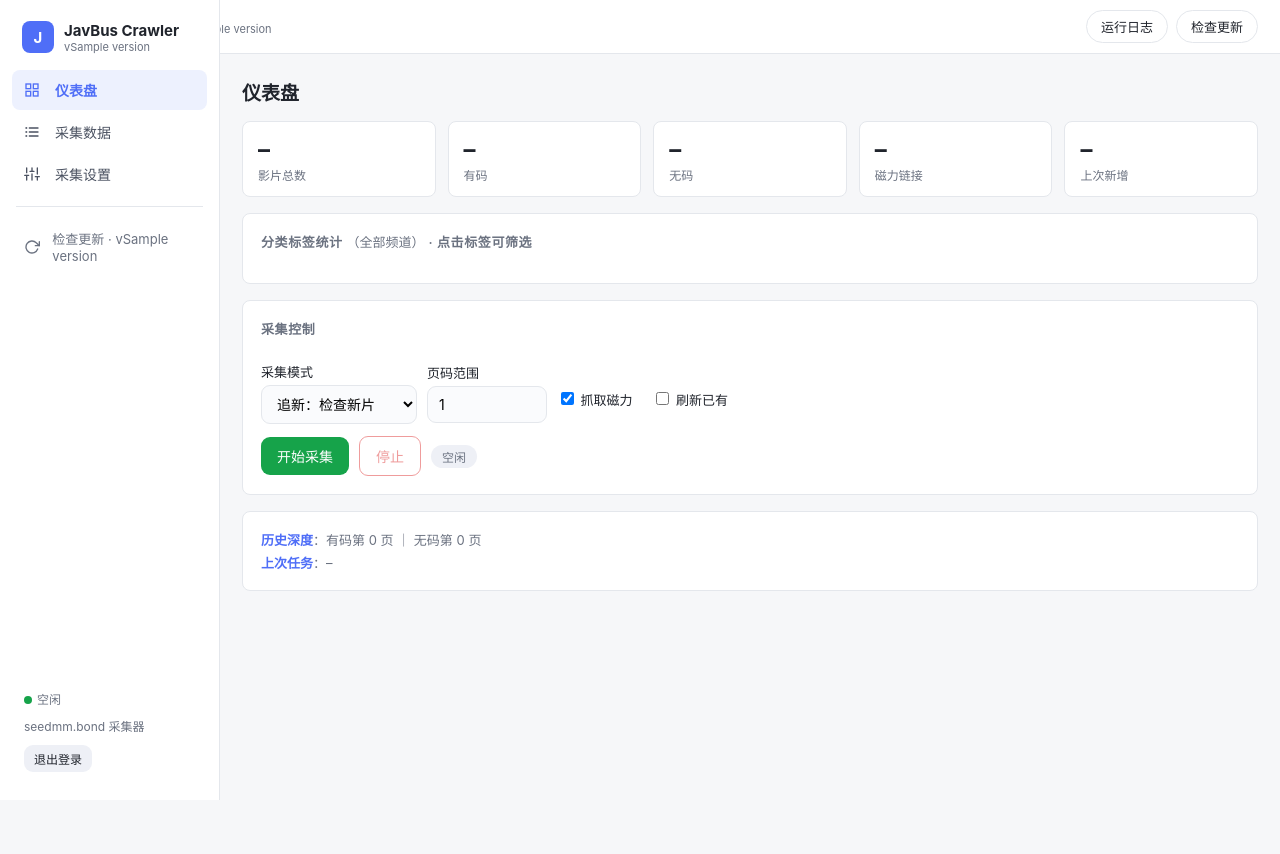
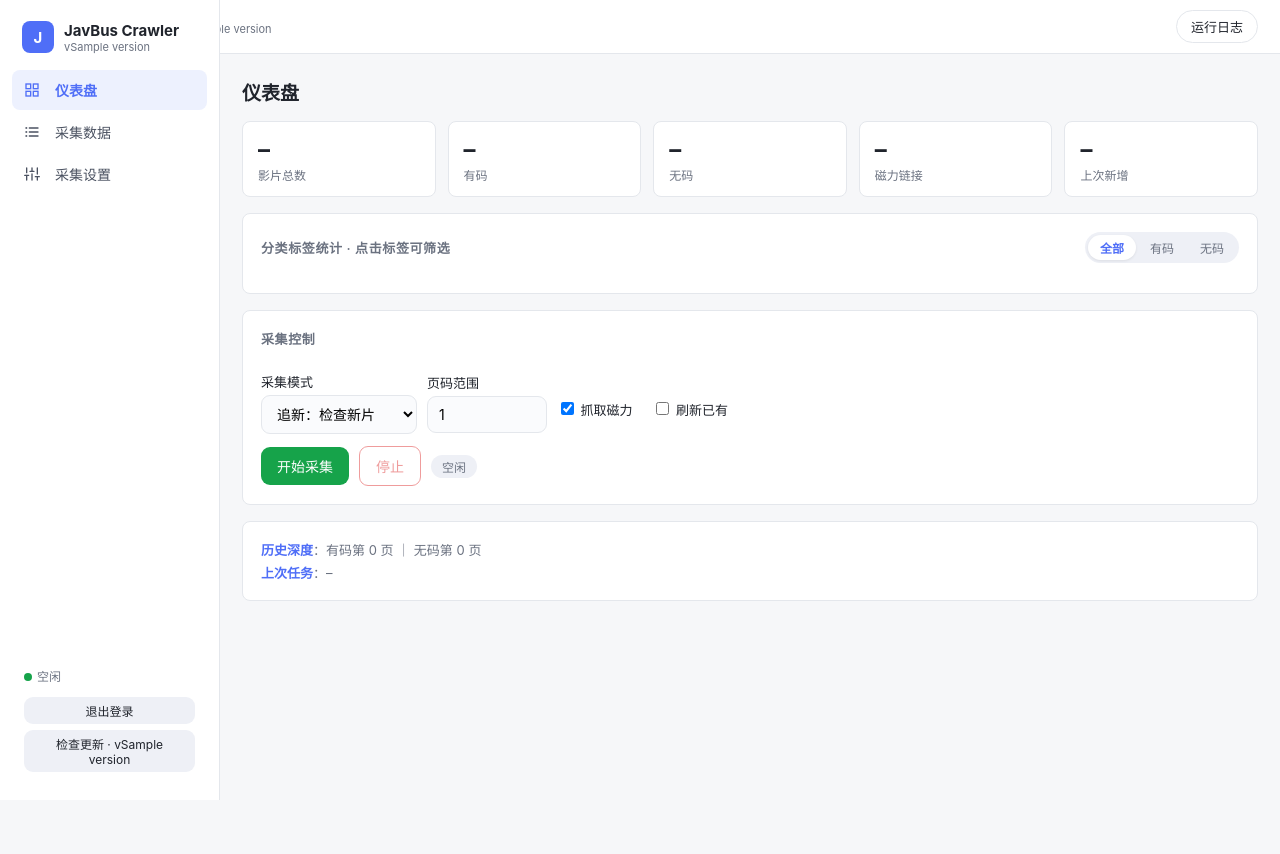
Before and after one commit to DaisyYijin/javbus-crawler, a Python web app: template app/templates/index.html in a window 1280 px wide. Run offline with Jinja, Linux system fonts and the light colour scheme; the template is opened without the code that fills it: most values are stand-ins (such as "Sample title", 1, 10 or a date in 2020).

Commit message:
v0.9.7: UI 优化（移除采集器文字、检查更新移至侧栏底部、删除右上角按钮、修复仪表盘分类标签默认被数据页筛选隐藏）

```diff
--- a/app/templates/index.html
+++ b/app/templates/index.html
@@ -45,6 +45,8 @@
   .nav-item:hover { background: #f2f4f8; color: var(--txt); }
   .nav-item.active { background: var(--pri-soft); color: var(--pri); font-weight: 600; }
   .side-foot { margin-top: auto; padding: 12px; font-size: 12px; color: var(--mut); line-height: 1.7; }
+  .side-btns { margin-top: 10px; display: flex; flex-direction: column; gap: 6px; }
+  .side-btns button { padding: 5px 10px; font-size: 12px; }
   .side-foot .dot { display: inline-block; width: 8px; height: 8px; border-radius: 50%; background: var(--ok); margin-right: 5px; }
   .side-foot .dot.run { background: var(--pri); animation: pulse 1.2s infinite; }
   @keyframes pulse { 50% { opacity: .35; } }
@@ -110,6 +112,11 @@
   .gbar { height: 12px; background: var(--pri-soft); border-radius: 4px; overflow: hidden; flex: 1; }
   .gbar i { display: block; height: 100%; background: var(--pri); }
   .gcount { width: 44px; color: var(--mut); }
+  .genre-head { display: flex; align-items: center; justify-content: space-between; gap: 10px; flex-wrap: wrap; margin-bottom: 12px; }
+  .genre-head h2 { margin: 0; }
+  .seg { display: inline-flex; background: #eef0f6; border-radius: 999px; padding: 3px; gap: 2px; }
+  .seg-btn { padding: 4px 12px; border: none; background: none; border-radius: 999px; font-size: 12px; cursor: pointer; color: var(--mut); font-family: inherit; }
+  .seg-btn.active { background: #fff; color: var(--pri); font-weight: 600; box-shadow: 0 1px 3px rgba(0,0,0,.08); }
 
   pre#log { background: #f6f7f9; color: #3a4150; font-size: 12.5px; line-height: 1.6; padding: 14px;
     border: 1px solid var(--line); border-radius: 10px; height: 60vh; overflow: auto;
@@ -180,7 +187,6 @@
   <div><b>JavBus Crawler</b> <small id="hd-ver">v{{ version }}</small></div>
   <div class="h-actions">
     <button class="h-btn" onclick="activatePage('logs')">运行日志</button>
-    <button class="h-btn" onclick="activatePage('about')">检查更新</button>
   </div>
 </header>
 <div class="backdrop" id="backdrop" onclick="toggleMenu()"></div>
@@ -195,13 +201,13 @@
       <button class="nav-item active" data-page="dashboard"><span class="ico"><svg viewBox="0 0 24 24" fill="none" stroke="currentColor" stroke-width="2"><rect x="3" y="3" width="7" height="7"/><rect x="14" y="3" width="7" height="7"/><rect x="3" y="14" width="7" height="7"/><rect x="14" y="14" width="7" height="7"/></svg></span>仪表盘</button>
       <button class="nav-item" data-page="data"><span class="ico"><svg viewBox="0 0 24 24" fill="none" stroke="currentColor" stroke-width="2" stroke-linecap="round"><line x1="8" y1="6" x2="21" y2="6"/><line x1="8" y1="12" x2="21" y2="12"/><line x1="8" y1="18" x2="21" y2="18"/><circle cx="3.5" cy="6" r="0.5" fill="currentColor"/><circle cx="3.5" cy="12" r="0.5" fill="currentColor"/><circle cx="3.5" cy="18" r="0.5" fill="currentColor"/></svg></span>采集数据</button>
       <button class="nav-item" data-page="settings"><span class="ico"><svg viewBox="0 0 24 24" fill="none" stroke="currentColor" stroke-width="2" stroke-linecap="round"><line x1="4" y1="21" x2="4" y2="14"/><line x1="4" y1="10" x2="4" y2="3"/><line x1="12" y1="21" x2="12" y2="12"/><line x1="12" y1="8" x2="12" y2="3"/><line x1="20" y1="21" x2="20" y2="16"/><line x1="20" y1="12" x2="20" y2="3"/><line x1="1" y1="14" x2="7" y2="14"/><line x1="9" y1="8" x2="15" y2="8"/><line x1="17" y1="16" x2="23" y2="16"/></svg></span>采集设置</button>
-      <div style="border-top:1px solid var(--line);margin:10px 4px"></div>
-      <button class="nav-item" data-page="about" style="color:var(--mut);font-size:13px"><span class="ico"><svg viewBox="0 0 24 24" fill="none" stroke="currentColor" stroke-width="2" stroke-linecap="round" stroke-linejoin="round"><polyline points="23 4 23 10 17 10"/><path d="M20.49 15a9 9 0 1 1-2.12-9.36L23 10"/></svg></span>检查更新 · v{{ version }}</button>
     </nav>
     <div class="side-foot">
       <div><span class="dot" id="side-dot"></span><span id="side-state">空闲</span></div>
-      <div style="margin-top:6px">seedmm.bond 采集器</div>
-      <button class="ghost" onclick="doLogout()" style="margin-top:8px;padding:5px 10px;font-size:12px">退出登录</button>
+      <div class="side-btns">
+        <button class="ghost" onclick="doLogout()">退出登录</button>
+        <button class="ghost" onclick="activatePage('about')">检查更新 · v{{ version }}</button>
+      </div>
     </div>
   </aside>
 
@@ -226,7 +232,14 @@
       </div>
 
       <div class="card">
-        <h2>分类标签统计 <span id="genre-cat" style="font-weight:400;text-transform:none;letter-spacing:0">（全部频道）</span> · 点击标签可筛选</h2>
+        <div class="genre-head">
+          <h2>分类标签统计 · 点击标签可筛选</h2>
+          <div class="seg" id="genre-seg">
+            <button class="seg-btn active" onclick="setGenreCat('', this)">全部</button>
+            <button class="seg-btn" onclick="setGenreCat('censored', this)">有码</button>
+            <button class="seg-btn" onclick="setGenreCat('uncensored', this)">无码</button>
+          </div>
+        </div>
         <div id="genre-bars"></div>
       </div>
 
@@ -539,10 +552,16 @@ async function loadStats() {
 window.addEventListener('load', () => { pollStatus(); setInterval(pollStatus, 5000); loadStats(); });
 
 /* ---------- genre bars ---------- */
-let showAllGenres = false;
-function toggleAllGenres() { showAllGenres = !showAllGenres; loadGenres($('f-cat') ? $('f-cat').value : ''); }
+let showAllGenres = false, genreCat = '';
+function setGenreCat(cat, btn) {
+  genreCat = cat || '';
+  document.querySelectorAll('#genre-seg .seg-btn').forEach(b => b.classList.toggle('active', b === btn));
+  showAllGenres = false;
+  loadGenres(genreCat);
+}
+function toggleAllGenres() { showAllGenres = !showAllGenres; loadGenres(genreCat); }
 async function loadGenres(cat) {
-  cat = cat || '';
+  cat = cat || genreCat || '';
   try {
     const j = await (await fetch('/api/stats?category=' + cat)).json();
     const all = j.top_genres || [];
@@ -695,7 +714,7 @@ window.addEventListener('load', () => {
     const savedCat = localStorage.getItem('jc.cat');
     if (savedCat && $('f-cat')) $('f-cat').value = savedCat;
   } catch (e) {}
-  loadGenres($('f-cat') ? $('f-cat').value : '');
+  loadGenres('');
   loadMovies(1);
 });
 </script>
--- a/app/version.py
+++ b/app/version.py
@@ -1,2 +1,2 @@
 """Single source of truth for the crawler version."""
-__version__ = "0.9.6"
+__version__ = "0.9.7"
```
